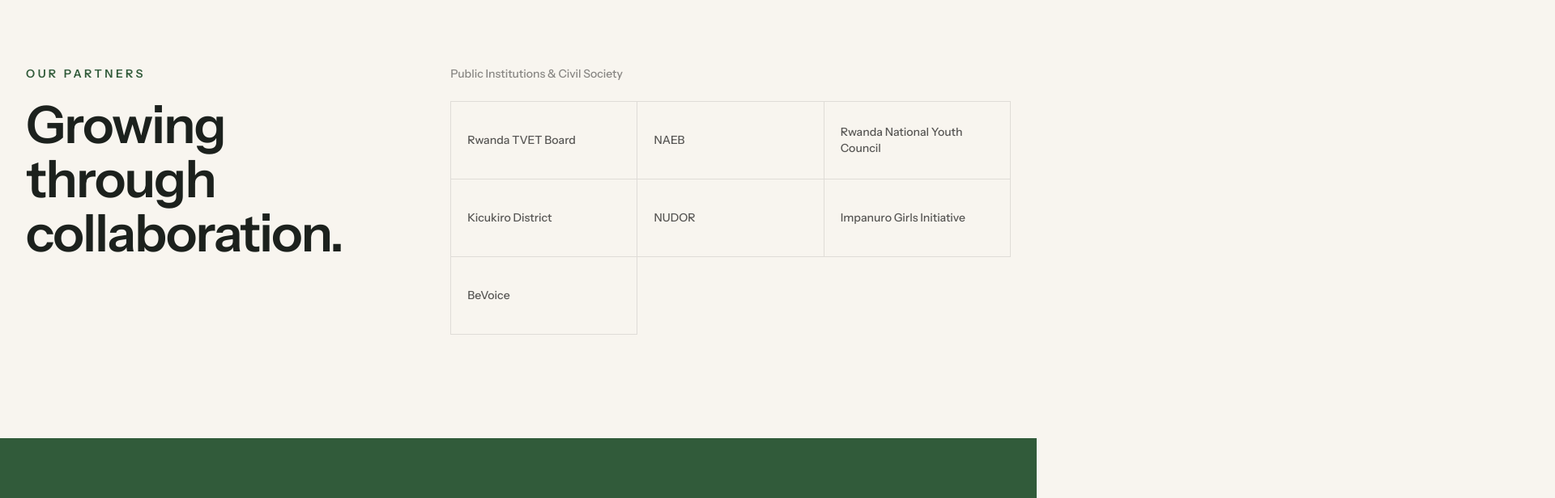
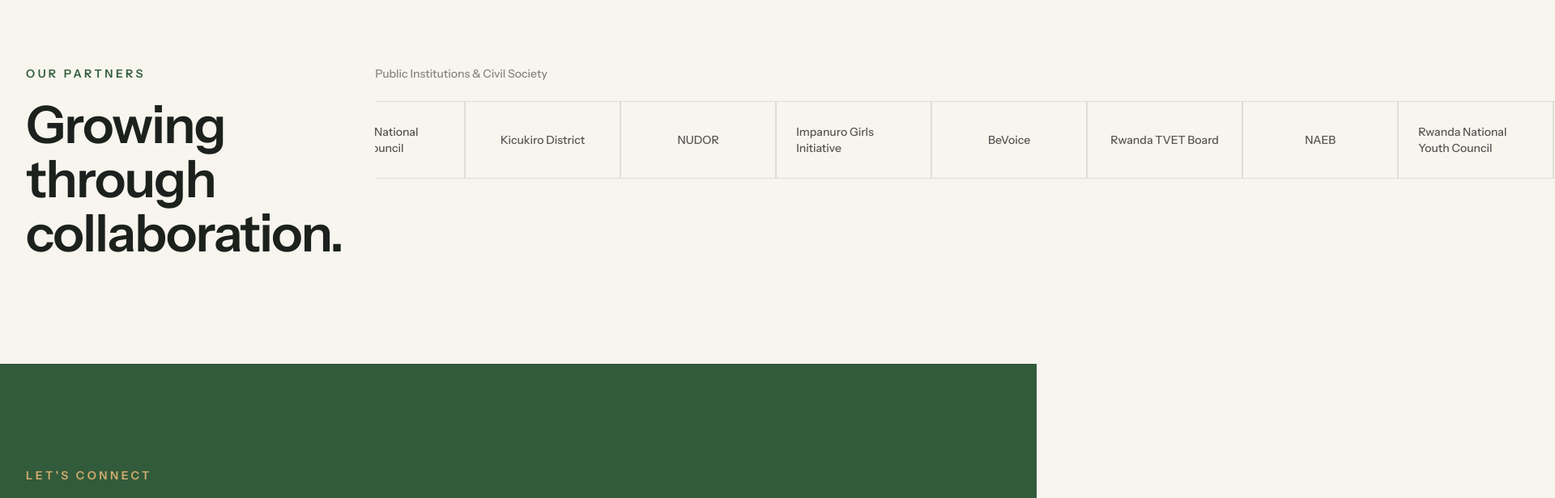
Before and after one commit to NoobMaester/coffeeconnect, a Next.js app: page / in a window 1280 px wide. Shown: the part 7860-8476 px from the top of the page at 81% size, 1920 px wide, since content can reach past the window. Built offline with nearby package versions, Linux system fonts and the light colour scheme.

Commit message:
partners marquee

```diff
--- a/app/components/home/Partners.tsx
+++ b/app/components/home/Partners.tsx
@@ -1,3 +1,7 @@
+"use client"
+
+import { motion } from "framer-motion";
+
 const partnerGroups = [
   {
     title: "Public Institutions & Civil Society",
@@ -35,15 +39,21 @@
                   {group.title}
                 </p>
 
-                <div className="mt-6 grid grid-cols-2 border-l border-t border-black/10 sm:grid-cols-3">
-                  {group.partners.map((partner) => (
-                    <div
-                      key={partner}
-                      className="flex min-h-24 items-center border-b border-r border-black/10 p-5 text-sm font-medium text-black/65"
-                    >
-                      {partner}
-                    </div>
-                  ))}
+                <div className="relative mt-6 overflow-hidden">
+                  <motion.div
+                    className="flex w-max"
+                    animate={{ x: ["0%", "-50%"] }}
+                    transition={{ repeat: Infinity, duration: 20, ease: "linear" }}
+                  >
+                    {[...group.partners, ...group.partners].map((partner, index) => (
+                      <div
+                        key={`${partner}-${index}`}
+                        className="flex h-24 w-48 shrink-0 items-center justify-center border border-black/10 px-6 text-sm font-medium text-black/65"
+                      >
+                        {partner}
+                      </div>
+                    ))}
+                  </motion.div>
                 </div>
               </div>
             ))}
```
